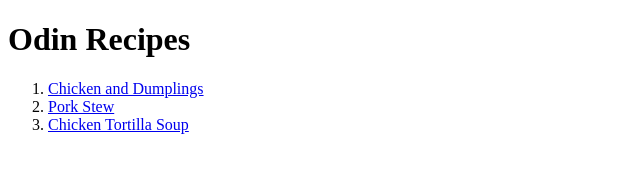
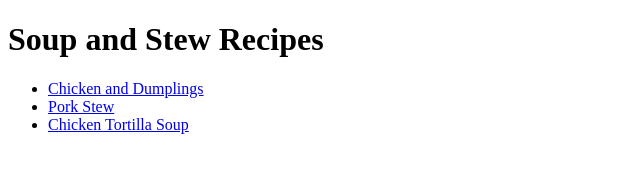
Before and after one commit to Hendricks433/odin-recipes, a plain HTML site: page index.html in a window 1280 px wide. Shown: the whole page, without its empty margins (0-640 px from the left). Drawn offline with Linux system fonts and the light colour scheme.

Commit message:
Changed headings and OL to UL

```diff
--- a/index.html
+++ b/index.html
@@ -5,10 +5,11 @@
         <title>Odin Recipes</title>
     </head>
     <body>
-        <h1>Odin Recipes</h1>
-        <ol>
+        <h1>Soup and Stew Recipes</h1>
+        <ul>
         <li><a href="recipes/chicken-and-dumplings.html">Chicken and Dumplings</a></li>
         <li><a href="recipes/pork-stew.html">Pork Stew</a></li>
-        <li><a href="recipes/chicken-tortilla-soup.html">Chicken Tortilla Soup</a>
+        <li><a href="recipes/chicken-tortilla-soup.html">Chicken Tortilla Soup</a></li>
+        </ul>
     </body>
 </html>
```
